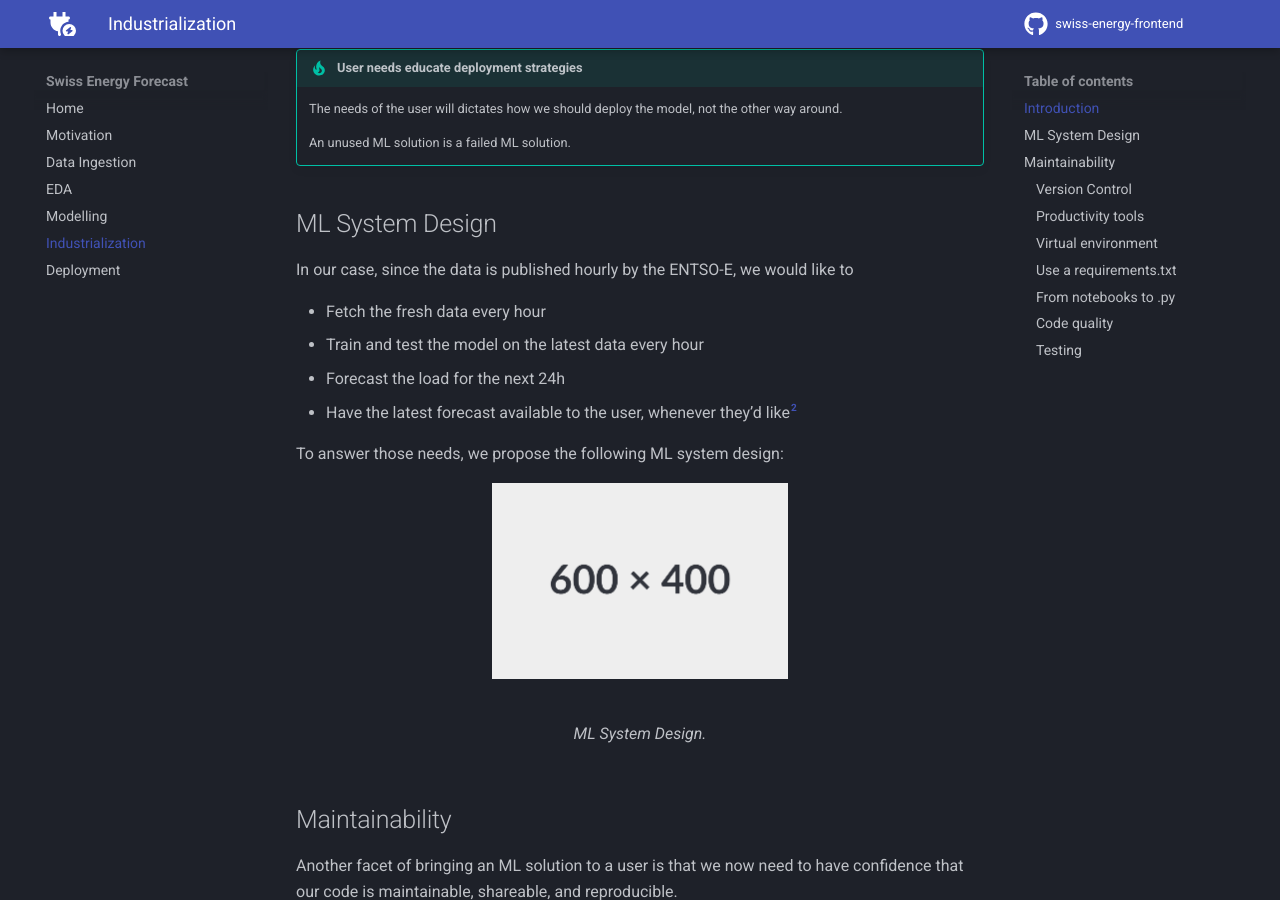
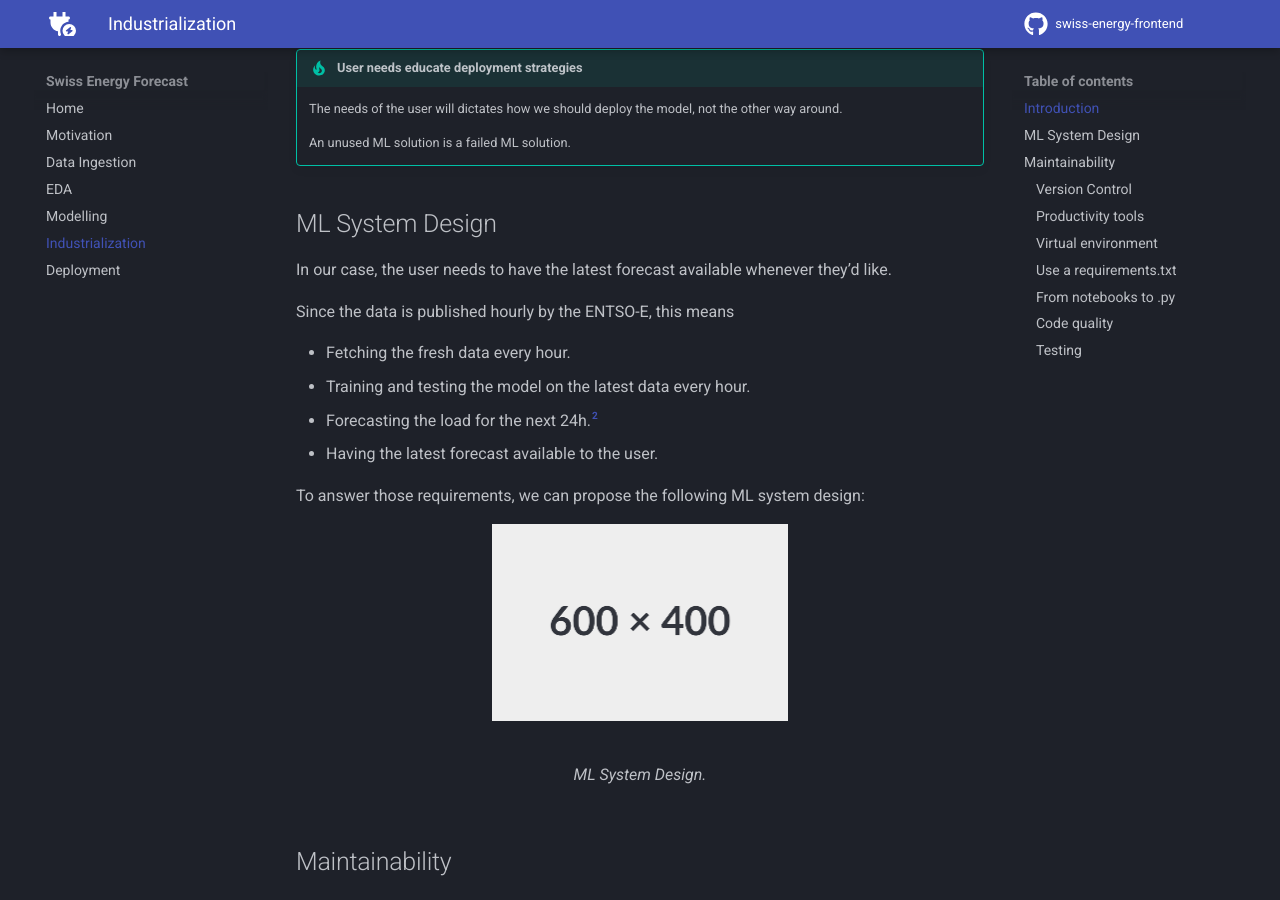
Before and after one commit to arthurgassner/swissenergy-frontend, an MkDocs documentation site: the page built from docs/industrialization.md, in a window 1280 px wide and 900 px high, scrolled down 387 px. Built offline with MkDocs 1.6.1 and Material for MkDocs 9.7.7, drawn with Linux system fonts in a browser that asks for light colours; a script that is not in the unit is left out; comment, search, counter and statistics services are not loaded.

Commit message:
Update .md

```diff
--- a/docs/industrialization.md
+++ b/docs/industrialization.md
@@ -19,16 +19,18 @@ Hence, it is a good idea to know as early as possible.
 
 ## ML System Design
 
-In our case, since the data is published hourly by the ENTSO-E, we would like to
+In our case, the user needs to have the latest forecast available whenever they'd like.
 
-- Fetch the fresh data every hour
-- Train and test the model on the latest data every hour
-- Forecast the load for the next 24h
-- Have the latest forecast available to the user, whenever they'd like[^2]
+Since the data is published hourly by the ENTSO-E, this means
+
+- Fetching the fresh data every hour.
+- Training and testing the model on the latest data every hour.
+- Forecasting the load for the next 24h.[^2]
+- Having the latest forecast available to the user.
 
 [^2]: This is called _offline inference_.
 
-To answer those needs, we propose the following ML system design:
+To answer those requirements, we can propose the following ML system design:
 
 <figure markdown="span">
   ![Image title](assets/modelling/placeholder.png){ width="50%" }
```
